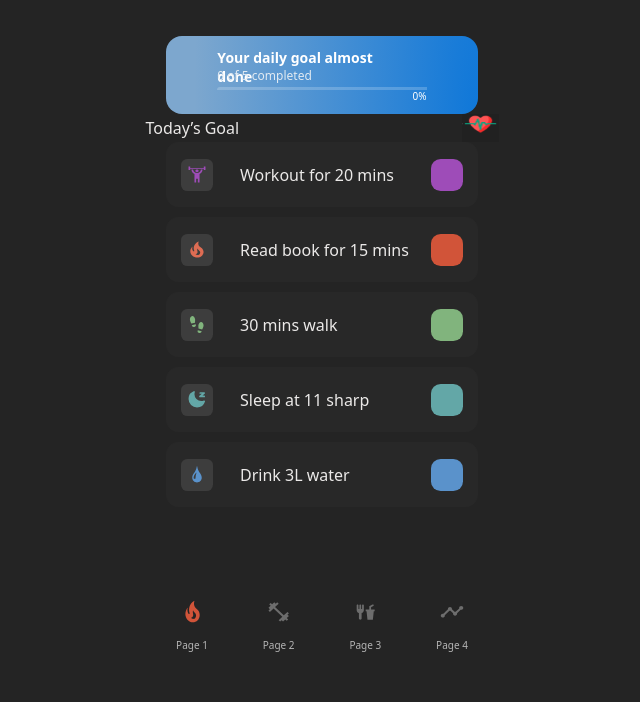
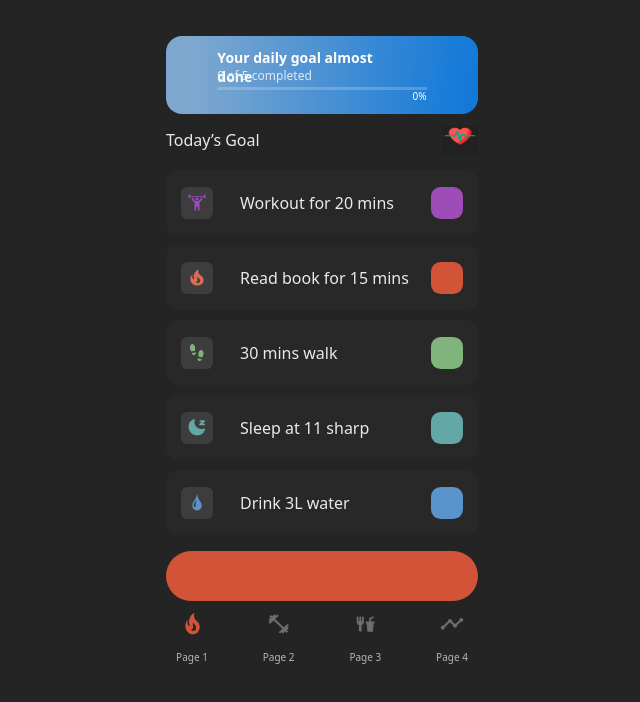
Before and after one commit to arcc-hitt/Tracker, a React (Vite) app: page / in a window 1280 px wide. Shown: the top 702 px of the page, without its empty margins (318-958 px from the left). Built offline with nearby package versions, Linux system fonts and the light colour scheme.

Commit message:
add swiper, update navbar

```diff
--- a/src/components/Goals.jsx
+++ b/src/components/Goals.jsx
@@ -33,18 +33,39 @@ const Goal = ({ goal, toggleTick }) => {
     );
 };
 
+/*
+width: 312px;
+height: 50px;
+gap: 0px;
+border-radius: 38.03px 0px 0px 0px;
+opacity: 0px;
+box-shadow: 0px 1.55px 17.07px 0px #1115332E;
+
+*/
+
+const Swiper = ({ }) => {
+    return (
+        <div className='w-[312px] h-[50px] rounded-[38.03px] bg-[#D15439] shadow-[0px 1.55px 17.07px 0px #1115332E]'>
+
+        </div>
+    );
+};
+
 const Goals = () => {
     const goals = useSelector((state) => state.goals);
     const dispatch = useDispatch();
 
     return (
-        <div className='w-auto min-w-[312px] h-auto min-h-[475px] gap-4'>
+        <div className='w-auto min-w-[312px] h-auto min-h-[475px] gap-4 flex flex-col items-center mt-3'>
             <Header />
             <div className='w-auto min-w-[312px] h-auto min-h-[365px] gap-[10px] flex flex-col justify-between items-center'>
                 {goals.map((goal) => (
                     <Goal key={goal.id} goal={goal} toggleTick={() => dispatch(toggleTick(goal.id))} />
                 ))}
             </div>
+            <div>
+                <Swiper />
+            </div>
         </div>
     );
 };
--- a/src/components/Header.jsx
+++ b/src/components/Header.jsx
@@ -2,7 +2,7 @@ import React from 'react'
 
 const Header = () => {
   return (
-    <div className='w-auto h-auto flex justify-between items-center'>
+    <div className='w-[312px] h-auto min-h-[28px] flex justify-between items-center'>
         <div className='w-auto min-w-[96px] h-auto min-h-[11px] gap-3'>
             <span className='text-[16px] text-left font-medium leading-[20.83px] text-[#EBE9E8]'>Today’s Goal</span>
         </div>
--- a/src/pages/Home.jsx
+++ b/src/pages/Home.jsx
@@ -5,7 +5,7 @@ import Goals from '../components/Goals'
 
 const Home = () => {
   return (
-    <div>
+    <div className="pb-[70px]">
       <Progress />
       <Goals />
       <Navbar />
```
Also changed, not shown: src/components/Navbar.jsx (+0 -10 lines), src/components/Progress.jsx (+0 -14 lines).
